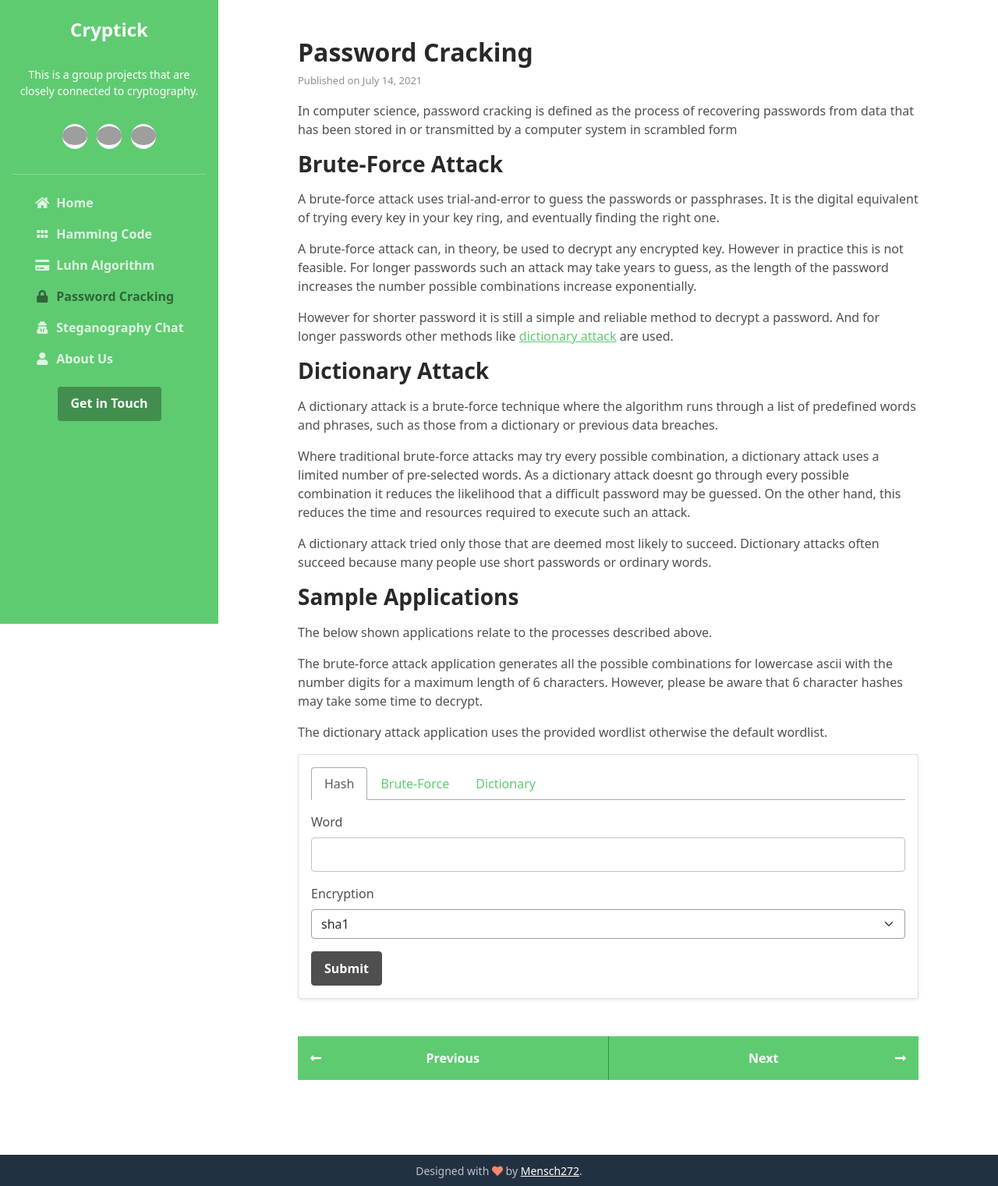
After one commit to m-haisham/crypto-collection, a Django app: page /blog/2021-07-14/password-cracking in a window 1280 px wide. The commit adds this page. Shown: the whole page at 78% size. Run offline with Django 3.2, Linux system fonts and the light colour scheme; some libraries are stand-ins or nearby versions; grey boxes are pictures that could not be loaded.

Commit message:
Combined brute-force and dictionary into one post
- Added hasher

```diff
--- a/crypto/apps/blog/views.py
+++ b/crypto/apps/blog/views.py
@@ -5,6 +5,7 @@ from django.template import TemplateDoesNotExist
 from .posts import blog_posts, posts_index
 from ..password_cracking.forms import DictionaryForm, BruteForm
 from ..luhn_algorithm.views import luhn
+from ..password_cracking.views import cracking_renderer
 
 
 def brute(request, context):
@@ -27,6 +28,7 @@ def dictionary(request, context):
 
 unique_renderers = {
     ('2021-07-12', 'luhn-algorithm'): luhn,
+    ('2021-07-14', 'password-cracking'): cracking_renderer,
     ('2021-07-14', 'brute-force-attack'): brute,
     ('2021-07-17', 'dictionary-attack'): dictionary,
 }
--- a/crypto/apps/password_cracking/forms.py
+++ b/crypto/apps/password_cracking/forms.py
@@ -2,6 +2,11 @@ from django import forms
 from django.core import validators
 
 from .services import CrackingService, hash_regex
+
+
+class HashForm(forms.Form):
+    word = forms.CharField()
+    enc_type = forms.ChoiceField(choices=(((v, v) for v in CrackingService.encryption_types)))
 
 
 class BruteForm(forms.Form):
--- /dev/null
+++ b/crypto/apps/password_cracking/templates/password_cracking/logic.html
@@ -0,0 +1,96 @@
+{% load widget_tweaks %}
+<div class="card shadow-sm">
+    <div class="card-body">
+        <ul class="nav nav-tabs" id="crackingTab" role="tablist">
+            <li class="nav-item" role="presentation">
+                <button class="nav-link active" id="hash-tab" data-bs-toggle="tab" data-bs-target="#home" type="button"
+                        role="tab" aria-controls="home" aria-selected="true">Hash
+                </button>
+            </li>
+            <li class="nav-item" role="presentation">
+                <button class="nav-link" id="brute-force-tab" data-bs-toggle="tab" data-bs-target="#profile"
+                        type="button"
+                        role="tab" aria-controls="profile" aria-selected="false">Brute-Force
+                </button>
+            </li>
+            <li class="nav-item" role="presentation">
+                <button class="nav-link" id="dictionary-tab" data-bs-toggle="tab" data-bs-target="#contact"
+                        type="button"
+                        role="tab" aria-controls="contact" aria-selected="false">Dictionary
+                </button>
+            </li>
+        </ul>
+        <div class="tab-content" id="crackingTabContent">
+            <div class="tab-pane fade show active" id="home" role="tabpanel" aria-labelledby="hash-tab">
+                {# Hash Form #}
+                <form action="{% url 'password_cracking:hash' %}    " method="post" class="mt-3"
+                      data-partial="hash-result"
+                      data-partial-error="hash-error">
+                    {% csrf_token %}
+                    <div class="mb-3">
+                        <label for="{{ hform.word.id_for_label }}" class="form-label">Word</label>
+                        {% render_field hform.word class='form-control' %}
+                    </div>
+                    <div class="mb-3">
+                        <label for="{{ hform.enc_type.id_for_label }}" class="form-label">Encryption</label>
+                        {% render_field hform.enc_type class='form-select' %}
+                    </div>
+                    <button type="submit" class="btn btn-secondary">Submit</button>
+                </form>
+
+                {# Hash Error #}
+                <div id="hash-error"></div>
+
+                {# Hash Result #}
+                <div id="hash-result"></div>
+            </div>
+            <div class="tab-pane fade" id="profile" role="tabpanel" aria-labelledby="brute-force-tab">
+                <form action="{% url 'password_cracking:brute_crack' %}" method="post" data-partial="brute-result"
+                      data-partial-waiting="brute-waiting" class="mt-3">
+                    {% csrf_token %}
+                    <div class="mb-3">
+                        <label for="{{ bform.hashed_word.id_for_label }}" class="form-label">Hash</label>
+                        {% render_field bform.hashed_word class="form-control" pattern="[0-9a-f]+" data-block-pattern=True %}
+                    </div>
+                    <div class="mb-3">
+                        <label for="{{ bform.enc_type.id_for_label }}" class="form-label">Encryption</label>
+                        {% render_field bform.enc_type class='form-select' %}
+                    </div>
+                    <button type="submit" class="btn btn-secondary">Submit</button>
+                </form>
+
+                {# Waiting #}
+                {% include 'password_cracking/waiting_card.html' with id='brute-waiting' %}
+
+                {# Response #}
+                <div id="brute-result"></div>
+            </div>
+            <div class="tab-pane fade" id="contact" role="tabpanel" aria-labelledby="dictionary-tab">
+                <form action="{% url 'password_cracking:dictionary' %}" method="post" data-partial="dict-result"
+                      data-partial-waiting="dict-waiting" class="mt-3">
+                    {% csrf_token %}
+                    <div class="mb-3">
+                        <label for="{{ dform.hashed_word.id_for_label }}" class="form-label">Hash</label>
+                        {% render_field dform.hashed_word class="form-control" pattern="[0-9a-f]+" data-block-pattern=True %}
+                    </div>
+                    <div class="mb-3">
+                        <label for="{{ dform.enc_type.id_for_label }}" class="form-label">Encryption</label>
+                        {% render_field dform.enc_type class="form-select" %}
+                    </div>
+                    <div class="mb-3">
+                        <label for="{{ dform.dict_file.id_for_label }}" class="form-label">Dictionary</label>
+                        {% render_field dform.dict_file class='form-control' accept='text/plain' %}
+                        <small class="text-muted">Leave empty to use default <a href="">wordlist.</a></small>
+                    </div>
+                    <button type="submit" class="btn btn-secondary">Submit</button>
+                </form>
+
+                {# Waiting #}
+                {% include 'password_cracking/waiting_card.html' with id='dict-waiting' %}
+
+                {# Response #}
+                <div id="dict-result"></div>
+            </div>
+        </div>
+    </div>
+</div>
--- a/crypto/apps/password_cracking/templates/password_cracking/response.html
+++ b/crypto/apps/password_cracking/templates/password_cracking/response.html
@@ -2,7 +2,7 @@
 <div class="alert alert-{{ is_cracked|yesno:'success py-0,danger' }}">
     {% if is_cracked %}
         <div class="d-flex justify-content-between align-items-center">
-            <span class="font-weight-bold">{{ keyword }}</span>
+            <span class="h6 m-0">{{ keyword }}</span>
             <button type="button" class="btn btn-sm" onclick="navigator.clipboard.writeText('{{ keyword }}')">
                 <i class="fas fa-copy"></i>
             </button>
--- a/crypto/apps/password_cracking/templates/password_cracking/waiting_card.html
+++ b/crypto/apps/password_cracking/templates/password_cracking/waiting_card.html
@@ -1,4 +1,4 @@
-<div id="bruteWaiting" hidden>
+<div id="{{ id|default_if_none:'cracking-waiting' }}" hidden>
     <hr>
     <div class="d-flex align-items-center p-2">
         <div class="spinner-border text-primary" role="status">
--- a/crypto/apps/password_cracking/urls.py
+++ b/crypto/apps/password_cracking/urls.py
@@ -4,6 +4,7 @@ from . import views
 
 app_name = 'password_cracking'
 urlpatterns = [
+    path('hash/', views.hash_word, name='hash'),
     path('brute-crack/', views.brute_crack, name='brute_crack'),
     path('dictionary/', views.dictionary, name='dictionary'),
 ]
--- a/crypto/apps/password_cracking/views.py
+++ b/crypto/apps/password_cracking/views.py
@@ -1,10 +1,27 @@
 from pathlib import Path
 
+from django.shortcuts import render
 from django.template.response import SimpleTemplateResponse
 
-from .forms import DictionaryForm, BruteForm
+from .forms import DictionaryForm, BruteForm, HashForm
 from .services import CrackingService
 from django.contrib.staticfiles.storage import staticfiles_storage
+
+
+def hash_word(request):
+    form = HashForm(request.POST, request.FILES)
+
+    if form.is_valid():
+        word = form.cleaned_data.get('word')
+        enc_type = form.cleaned_data.get('enc_type')
+
+        service = CrackingService()
+
+        context = {
+            'hash': service.get_encryption_function(enc_type)(word.encode('utf-8')),
+        }
+
+        return SimpleTemplateResponse('password_cracking/hash-result.html', context)
 
 
 def brute_crack(request):
@@ -62,3 +79,14 @@ def dictionary(request):
         return SimpleTemplateResponse('password_cracking/response.html', context)
     else:
         return SimpleTemplateResponse('password_cracking/error_response.html', {'error': form.errors['hashed_word'][0]})
+
+
+def cracking_renderer(request, context):
+    context = {
+        **context,
+        'hform': HashForm(),
+        'bform': BruteForm(),
+        'dform': DictionaryForm(),
+    }
+
+    return render(request, 'posts/2021-07-14/password_cracking.html', context)
--- a/templates/base/header.html
+++ b/templates/base/header.html
@@ -48,13 +48,8 @@
                         </a>
                     </li>
                     <li class="nav-item">
-                        <a class="nav-link {% if '2021-07-14/brute-force-attack' in request.path %}active{% endif %}" href="{% url 'blog:posts' date='2021-07-14' name='brute-force-attack' %}">
-                            <i class="fas fa-lock fa-fw me-2"></i>Brute-Force
-                        </a>
-                    </li>
-                    <li class="nav-item">
-                        <a class="nav-link {% if '2021-07-17/dictionary-attack' in request.path %}active{% endif %}" href="{% url 'blog:posts' date='2021-07-17' name='dictionary-attack' %}">
-                            <i class="fas fa-book fa-fw me-2"></i>Dictionary
+                        <a class="nav-link {% if '2021-07-14/password-cracking' in request.path %}active{% endif %}" href="{% url 'blog:posts' date='2021-07-14' name='password-cracking' %}">
+                            <i class="fas fa-lock fa-fw me-2"></i>Password Cracking
                         </a>
                     </li>
                     <li class="nav-item">
--- /dev/null
+++ b/templates/posts/2021-07-14/password_cracking.html
@@ -0,0 +1,62 @@
+{% extends 'base/post.html' %}
+{% load static %}
+
+{% block article %}
+    <p>
+        In computer science, password cracking is defined as the process of recovering passwords from data that has
+        been stored in or transmitted by a computer system in scrambled form
+    </p>
+
+    <h3 class="my-3">Brute-Force Attack</h3>
+    <p>
+        A brute-force attack uses trial-and-error to guess the passwords or passphrases. It is the digital
+        equivalent of trying every key in your key ring, and eventually finding the right one.
+    </p>
+    <p>
+        A brute-force attack can, in theory, be used to decrypt any encrypted key. However in practice this is not
+        feasible. For longer passwords such an attack may take years to guess, as the length of the password
+        increases the number possible combinations increase exponentially.
+    </p>
+    <p>
+        However for shorter password it is still a simple and reliable method to decrypt a password. And for
+        longer passwords other methods like <a href="{% url 'password_cracking:dictionary' %}">dictionary attack</a>
+        are used.
+    </p>
+
+    <h3 class="my-3">Dictionary Attack</h3>
+    <p>
+        A dictionary attack is a brute-force technique where the algorithm runs through a list of predefined
+        words and phrases, such as those from a dictionary or previous data breaches.
+    </p>
+    <p>
+        Where traditional brute-force attacks may try every possible combination, a dictionary attack uses
+        a limited number of pre-selected words. As a dictionary attack doesnt go through every possible
+        combination it reduces the likelihood that a difficult password may be guessed. On the other hand, this
+        reduces the time and resources required to execute such an attack.
+    </p>
+    <p>
+        A dictionary attack tried only those that are deemed most likely to succeed. Dictionary attacks often
+        succeed because many people use short passwords or ordinary words.
+    </p>
+
+
+    <h3 class="my-3">Sample Applications</h3>
+    <p>
+        The below shown applications relate to the processes described above.
+    </p>
+    <p>
+        The brute-force attack application generates all the possible combinations for lowercase ascii with the number
+        digits for a maximum length of 6 characters. However, please be aware that 6 character hashes may take some time
+        to decrypt.
+    </p>
+    <p>
+        The dictionary attack application uses the provided wordlist otherwise the default wordlist.
+    </p>
+
+    {% include 'password_cracking/logic.html' %}
+{% endblock %}
+
+{% block scripts %}
+    <script src="{% static 'js/hooks.js' %}"></script>
+    <script src="{% static 'js/form.js' %}"></script>
+{% endblock %}}
```
Also changed, not shown: crypto/apps/blog/posts.py (+5 -11 lines), crypto/apps/password_cracking/templates/password_cracking/brute_logic.html (deleted, +0 -24 lines), crypto/apps/password_cracking/templates/password_cracking/dict_logic.html (deleted, +0 -29 lines), crypto/apps/password_cracking/templates/password_cracking/hash-result.html (added, +7 -0 lines), templates/posts/2021-07-14/brute_force_attack.html (deleted, +0 -34 lines), templates/posts/2021-07-17/dictionary_attack.html (deleted, +0 -28 lines).
